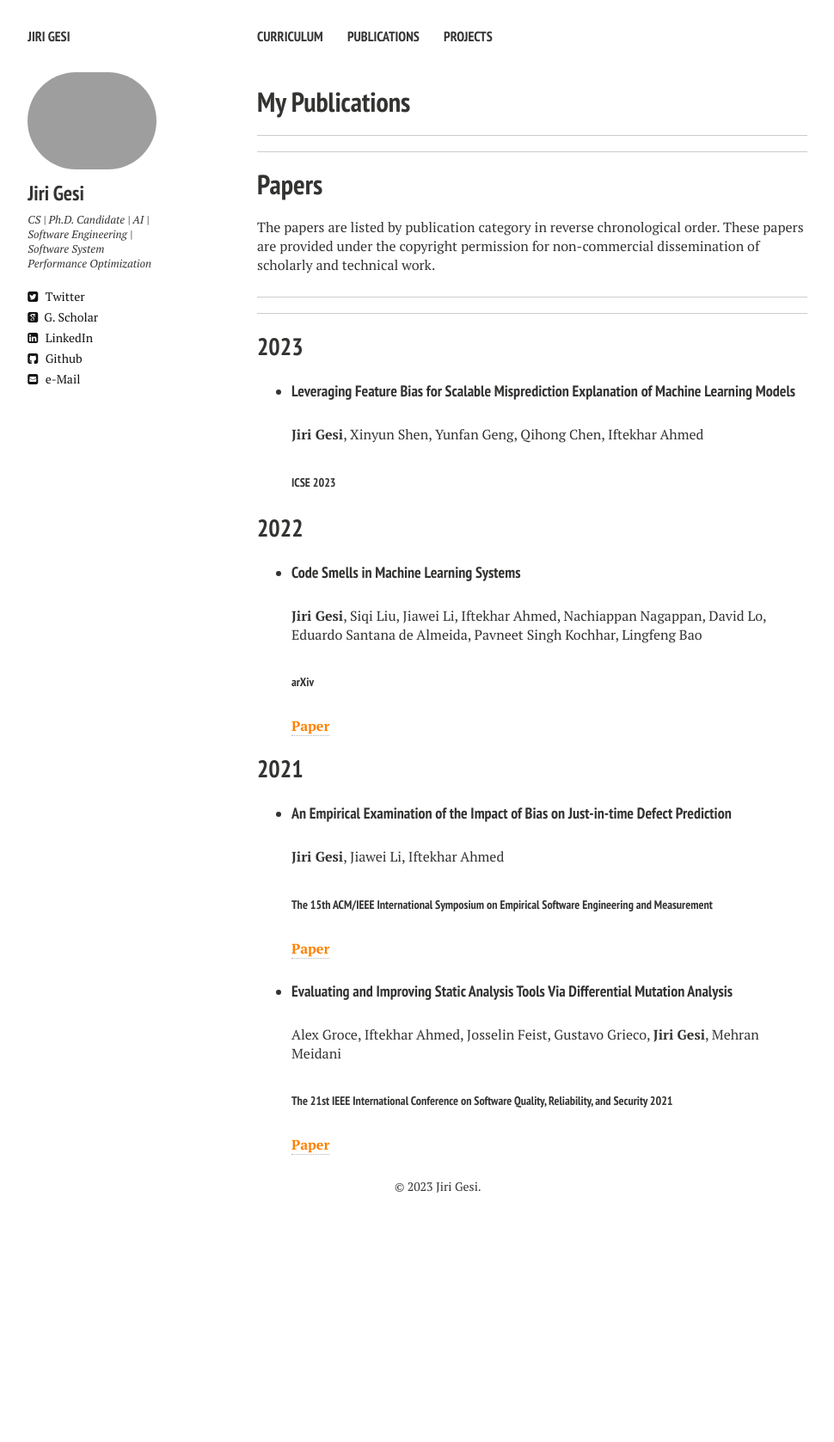
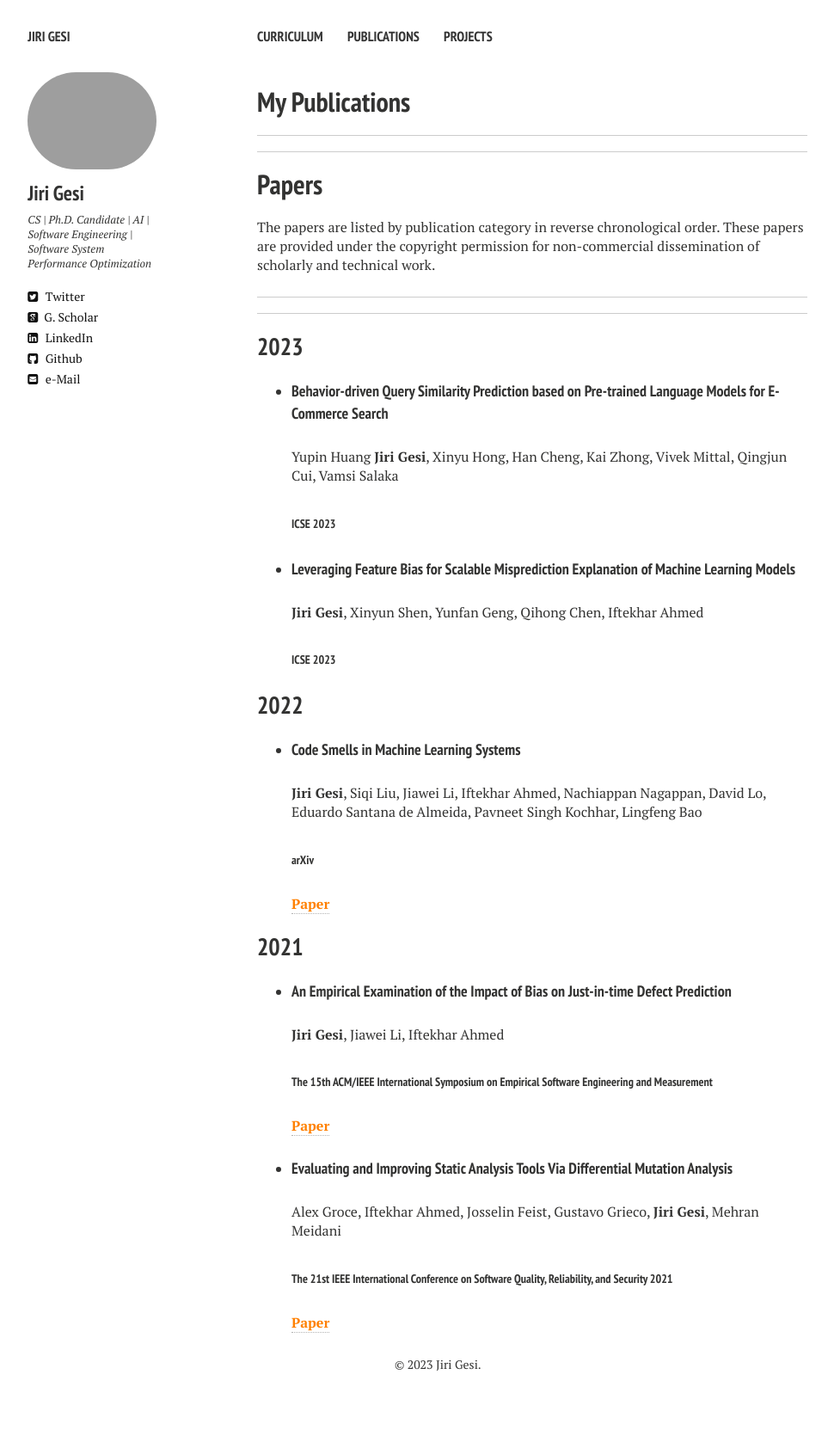
Before and after one commit to Jirigesi/Jirigesi.github.io, a Jekyll site: the page built from publications.md, in a window 1280 px wide. Shown: the whole page at 86% size, without its empty margins (21-991 px from the left). Built offline with Jekyll 4.4.1, drawn with Linux system fonts in a browser that asks for light colours; nearby versions of some CDN libraries; before the commit the page ends 1470 px from its top, so only the background shows below that.

Commit message:
Update publications.md

```diff
--- a/publications.md
+++ b/publications.md
@@ -18,6 +18,11 @@ copyright permission for non-commercial dissemination of scholarly and technical
 ---
 
 ## 2023
+
+* #### Behavior-driven Query Similarity Prediction based on Pre-trained Language Models for E-Commerce Search
+  Yupin Huang **Jiri Gesi**, Xinyu Hong, Han Cheng, Kai Zhong, Vivek Mittal, Qingjun Cui, Vamsi Salaka
+  ###### ICSE 2023
+
 * #### Leveraging Feature Bias for Scalable Misprediction Explanation of Machine Learning Models
   **Jiri Gesi**, Xinyun Shen, Yunfan Geng, Qihong Chen, Iftekhar Ahmed
   ###### ICSE 2023
```
